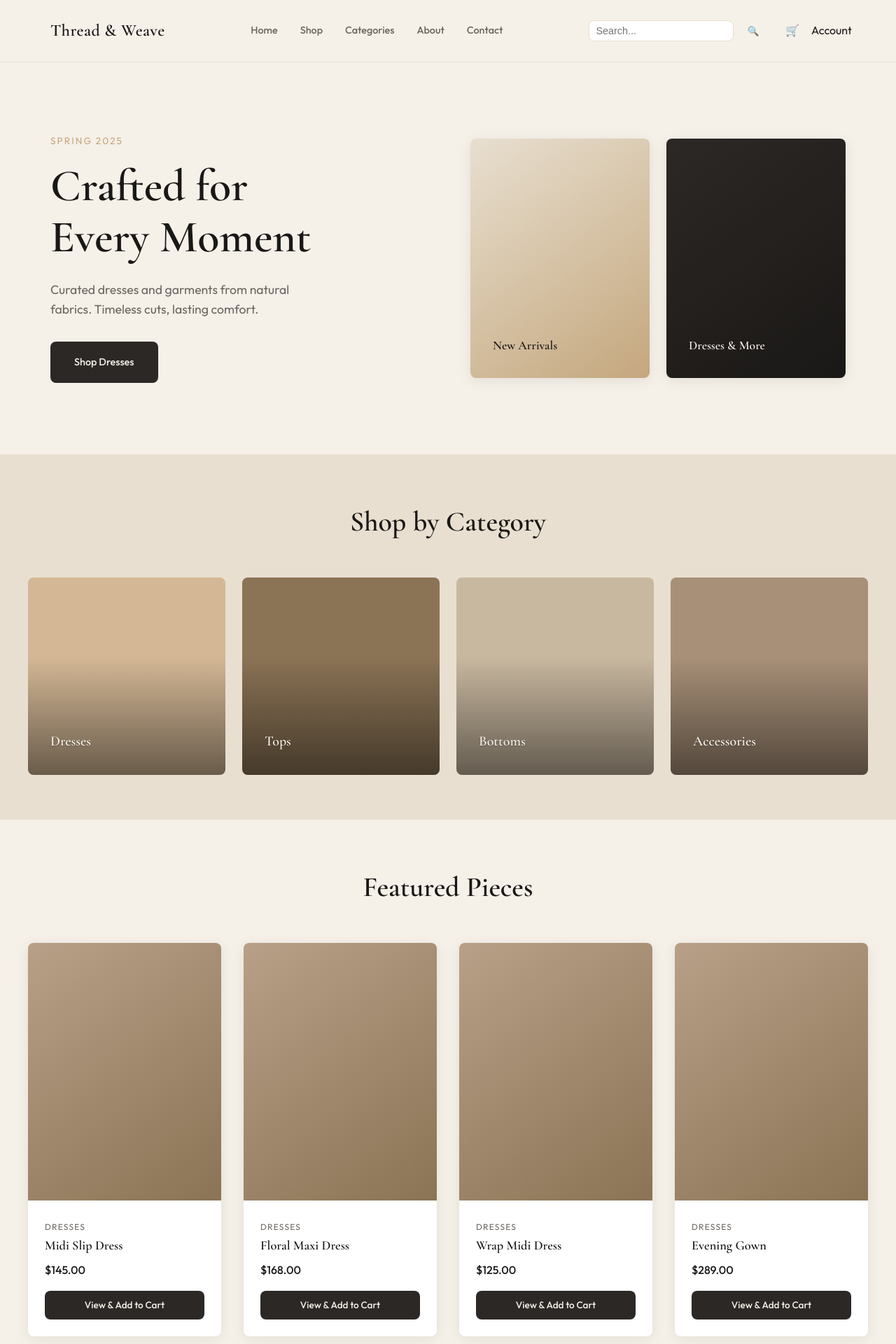
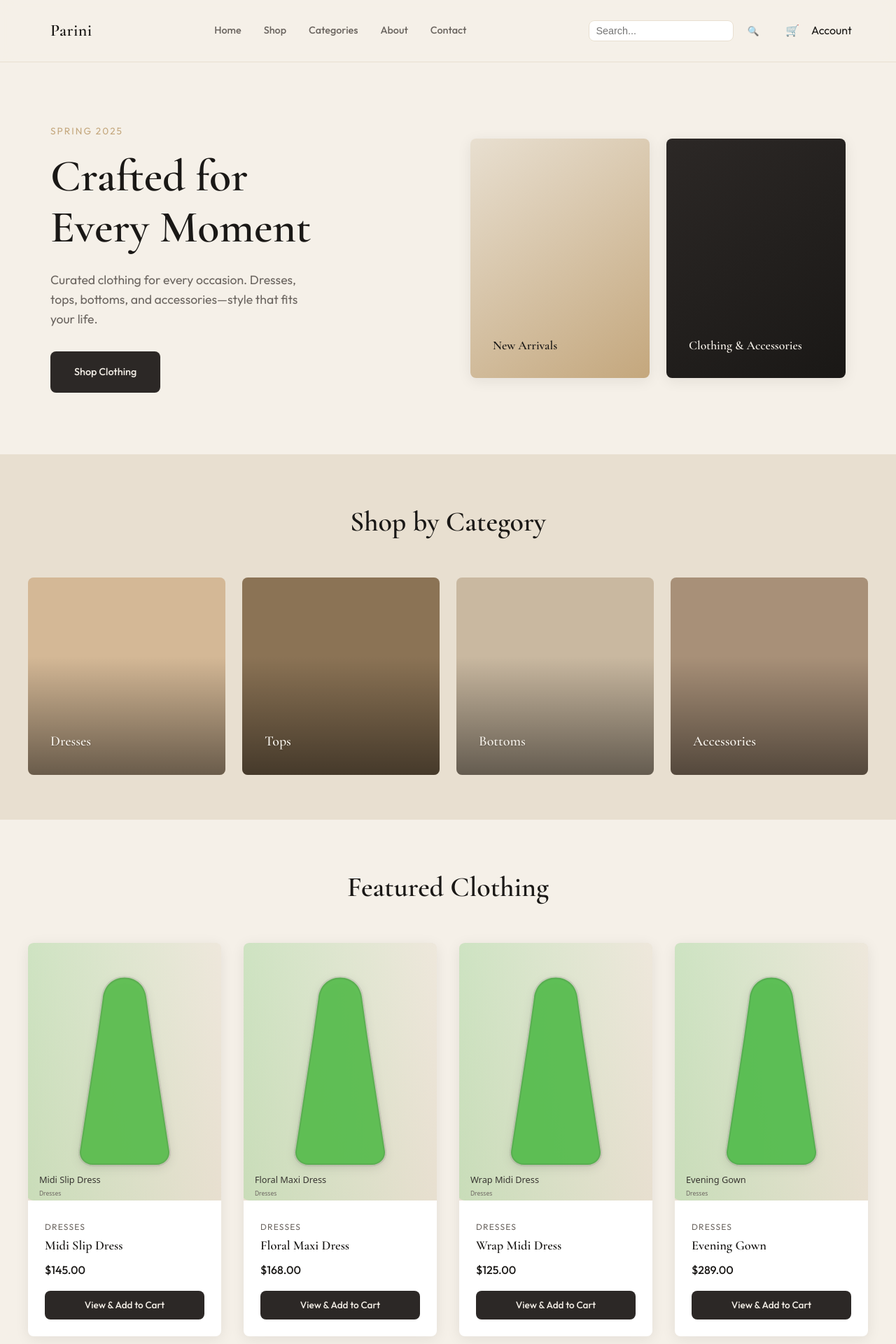
Before and after one commit to Naresh-Kumar-K/pariniPoject, a Flask app: page / in a window 1280 px wide. Shown: the top 1920 px of the page at 70% size. Run offline with Flask 3, Linux system fonts and the light colour scheme.

Commit message:
Rename project from "Thread & Weave" to "Parini" across all files, update product image handling to serve SVGs directly from Flask, and enhance product display with improved styling and layout adjustments.

```diff
--- a/garment-shop/app.py
+++ b/garment-shop/app.py
@@ -1,9 +1,9 @@
 """
-Thread & Weave — Dress Shop (Flask, Python only — no JavaScript)
+Parini — Clothing Shop (Flask, Python only — no JavaScript)
 All behavior is server-side: forms, session cart/wishlist, filters, checkout.
 """
 import os
-from flask import Flask, render_template, request, redirect, url_for, session, flash
+from flask import Flask, render_template, request, redirect, url_for, session, flash, Response, abort
 
 app = Flask(__name__)
 app.secret_key = os.environ.get("SECRET_KEY", "dev-secret-change-in-production")
@@ -36,17 +36,17 @@
     {"id": "accessories", "label": "Accessories"},
 ]
 
-IMAGE_CLASSES = {
-    "dress1": "img-dress1", "dress2": "img-dress2", "dress3": "img-dress3", "dress4": "img-dress4",
-    "dress5": "img-dress5", "dress6": "img-dress6", "top1": "img-top1", "top2": "img-top2", "top3": "img-top3",
-    "bottom1": "img-bottom1", "bottom2": "img-bottom2", "bottom3": "img-bottom3",
-    "acc1": "img-acc1", "acc2": "img-acc2", "acc3": "img-acc3", "jumpsuit1": "img-jumpsuit1",
-}
-
 
 def get_product(pid):
     for p in PRODUCTS:
         if p["id"] == pid:
+            return p
+    return None
+
+
+def get_product_by_image_id(image_id: str):
+    for p in PRODUCTS:
+        if p.get("image") == image_id:
             return p
     return None
 
@@ -93,6 +93,138 @@
     return {"cart_count": get_cart_count()}
 
 
+def _svg_escape(text: str) -> str:
+    return (
+        (text or "")
+        .replace("&", "&amp;")
+        .replace("<", "&lt;")
+        .replace(">", "&gt;")
+        .replace('"', "&quot;")
+        .replace("'", "&#39;")
+    )
+
+
+def _accent_from_id(image_id: str) -> str:
+    # Deterministic color from the image id.
+    h = 0
+    for ch in (image_id or ""):
+        h = (h * 31 + ord(ch)) & 0xFFFFFFFF
+    hue = h % 360
+    return f"hsl({hue} 45% 52%)"
+
+
+def _icon_path_for_category(category: str) -> str:
+    # Simple icon silhouettes (very lightweight, looks good in cards).
+    # Paths are designed for a 400x520 viewBox.
+    if category == "dresses":
+        # Dress silhouette
+        return (
+            "M200 70 "
+            "C175 70 158 88 156 112 "
+            "L145 190 "
+            "L110 420 "
+            "C108 435 120 448 136 448 "
+            "L264 448 "
+            "C280 448 292 435 290 420 "
+            "L255 190 "
+            "L244 112 "
+            "C242 88 225 70 200 70 Z"
+        )
+    if category == "tops":
+        # T-shirt silhouette
+        return (
+            "M155 120 "
+            "L120 150 "
+            "L80 140 "
+            "L60 190 "
+            "L115 225 "
+            "L115 440 "
+            "L285 440 "
+            "L285 225 "
+            "L340 190 "
+            "L320 140 "
+            "L280 150 "
+            "L245 120 "
+            "C235 150 220 165 200 165 "
+            "C180 165 165 150 155 120 Z"
+        )
+    if category == "bottoms":
+        # Pants silhouette
+        return (
+            "M145 120 "
+            "L125 440 "
+            "L170 440 "
+            "L200 260 "
+            "L230 440 "
+            "L275 440 "
+            "L255 120 Z"
+        )
+    # accessories or fallback: bag
+    return (
+        "M135 210 "
+        "C135 170 165 140 200 140 "
+        "C235 140 265 170 265 210 "
+        "L265 235 "
+        "L300 235 "
+        "L315 440 "
+        "L85 440 "
+        "L100 235 "
+        "L135 235 Z "
+        "M160 210 "
+        "C160 185 178 165 200 165 "
+        "C222 165 240 185 240 210 "
+        "L240 235 "
+        "L160 235 Z"
+    )
+
+
+@app.get("/img/<image_id>.svg")
+def product_image(image_id):
+    p = get_product_by_image_id(image_id)
+    if not p:
+        abort(404)
+
+    name = _svg_escape(p.get("name", ""))
+    category = p.get("category", "accessories")
+    accent = _accent_from_id(image_id)
+    icon_path = _icon_path_for_category(category)
+
+    svg = f"""<?xml version="1.0" encoding="UTF-8"?>
+<svg xmlns="http://www.w3.org/2000/svg" width="800" height="1040" viewBox="0 0 400 520" role="img" aria-label="{name}">
+  <defs>
+    <linearGradient id="bg" x1="0" x2="1" y1="0" y2="1">
+      <stop offset="0" stop-color="#f5f0e8"/>
+      <stop offset="1" stop-color="#e8dfd0"/>
+    </linearGradient>
+    <linearGradient id="shine" x1="0" x2="1" y1="0" y2="0">
+      <stop offset="0" stop-color="{accent}" stop-opacity="0.25"/>
+      <stop offset="1" stop-color="{accent}" stop-opacity="0.00"/>
+    </linearGradient>
+    <filter id="shadow" x="-20%" y="-20%" width="140%" height="140%">
+      <feDropShadow dx="0" dy="6" stdDeviation="10" flood-color="#1a1816" flood-opacity="0.12"/>
+    </filter>
+  </defs>
+
+  <rect x="0" y="0" width="400" height="520" rx="18" fill="url(#bg)"/>
+  <rect x="0" y="0" width="400" height="520" rx="18" fill="url(#shine)"/>
+
+  <g filter="url(#shadow)">
+    <path d="{icon_path}" fill="{accent}" opacity="0.92"/>
+    <path d="{icon_path}" fill="none" stroke="#2c2826" stroke-opacity="0.10" stroke-width="6"/>
+  </g>
+
+  <text x="28" y="485" font-family="Outfit, system-ui, -apple-system, sans-serif" font-size="18" fill="#2c2826" opacity="0.92">{name}</text>
+  <text x="28" y="510" font-family="Outfit, system-ui, -apple-system, sans-serif" font-size="12" fill="#6b6560">{_svg_escape(category.title())}</text>
+</svg>
+"""
+
+    return Response(
+        svg,
+        mimetype="image/svg+xml",
+        headers={"Cache-Control": "public, max-age=86400"},
+    )
+
+
 @app.route("/")
 def index():
     category = request.args.get("category", "all")
@@ -106,7 +238,6 @@
         products=products,
         featured=featured,
         categories=CATEGORIES,
-        image_classes=IMAGE_CLASSES,
         cart_count=get_cart_count(),
         wishlist=get_wishlist(),
         current_category=category,
@@ -122,11 +253,9 @@
     if not product:
         flash("Product not found.")
         return redirect(url_for("index"))
-    img_class = IMAGE_CLASSES.get(product["image"], "")
     return render_template(
         "product.html",
         product=product,
-        image_class=img_class,
         cart_count=get_cart_count(),
         in_wishlist=in_wishlist(pid),
     )
@@ -175,7 +304,6 @@
         "cart.html",
         cart=cart,
         total=total,
-        image_classes=IMAGE_CLASSES,
         cart_count=get_cart_count(),
     )
 
@@ -261,6 +389,6 @@
     else:
         print("No available port between {} and {}.".format(preferred, port - 1))
         raise SystemExit(1)
-    print("Thread & Weave running at http://localhost:{}".format(port))
+    print("Parini running at http://localhost:{}".format(port))
     print("Press Ctrl+C to stop.")
     app.run(host="0.0.0.0", port=port, debug=True)
--- a/garment-shop/static/styles.css
+++ b/garment-shop/static/styles.css
@@ -1,5 +1,5 @@
-/* Thread & Weave — Garment Shop
-   Warm, fabric-inspired palette with editorial typography */
+/* Parini — Clothing Shop
+   Clean, modern palette for a clothing store */
 
 :root {
   --color-cream: #f5f0e8;
@@ -430,23 +430,15 @@
 }
 
 .product-image {
+  display: block;
+  width: 100%;
+  height: auto;
   aspect-ratio: 3/4;
-  background-size: cover;
-  background-position: center;
+  object-fit: cover;
+  background: var(--color-sand);
 }
 
-/* Product image placeholders */
-.img-dress1, .img-dress2, .img-dress3, .img-dress4, .img-dress5, .img-dress6 { background: linear-gradient(145deg, #b8a088, #8b7355); }
-.img-top1 { background: linear-gradient(145deg, #e8dfd0, #d4c4b0); }
-.img-top2 { background: linear-gradient(145deg, #2c2826, #4a4542); }
-.img-top3 { background: linear-gradient(145deg, #d4b896, #c4a77d); }
-.img-bottom1 { background: linear-gradient(145deg, #2c2826, #4a4542); }
-.img-bottom2 { background: linear-gradient(145deg, #6b6560, #4a4542); }
-.img-bottom3 { background: linear-gradient(145deg, #e8dfd0, #c4a77d); }
-.img-acc1 { background: linear-gradient(145deg, #c4a77d, #a89078); }
-.img-acc2 { background: linear-gradient(145deg, #8b7355, #6b6560); }
-.img-acc3 { background: linear-gradient(145deg, #e8dfd0, #d4b896); }
-.img-jumpsuit1 { background: linear-gradient(145deg, #4a4542, #2c2826); }
+/* Per-item images are now real SVGs served by Flask (see /img/<id>.svg). */
 
 .product-info {
   padding: var(--space-md);
--- a/garment-shop/templates/base.html
+++ b/garment-shop/templates/base.html
@@ -3,7 +3,7 @@
 <head>
   <meta charset="UTF-8">
   <meta name="viewport" content="width=device-width, initial-scale=1.0">
-  <title>{% block title %}Thread & Weave{% endblock %}</title>
+  <title>{% block title %}Parini{% endblock %}</title>
   <link rel="preconnect" href="https://fonts.googleapis.com">
   <link rel="preconnect" href="https://fonts.gstatic.com" crossorigin>
   <link href="https://fonts.googleapis.com/css2?family=Cormorant+Garamond:ital,wght@0,400;0,600;1,400&family=Outfit:wght@300;400;500;600&display=swap" rel="stylesheet">
@@ -12,7 +12,7 @@
 <body>
   <header class="header">
     <div class="header-inner">
-      <a href="{{ url_for('index') }}" class="logo">Thread & Weave</a>
+      <a href="{{ url_for('index') }}" class="logo">Parini</a>
       <nav class="nav">
         <a href="{{ url_for('index') }}#home">Home</a>
         <a href="{{ url_for('index') }}#shop">Shop</a>
@@ -51,8 +51,8 @@
   <footer class="footer" id="footer">
     <div class="footer-inner">
       <div class="footer-brand">
-        <p class="footer-logo">Thread & Weave</p>
-        <p class="footer-tagline">Dress shopping, simplified.</p>
+        <p class="footer-logo">Parini</p>
+        <p class="footer-tagline">Clothing you'll love.</p>
       </div>
       <div class="footer-links">
         <div class="footer-col">
@@ -76,7 +76,7 @@
       </div>
     </div>
     <div class="footer-bottom">
-      <p class="footer-copy">&copy; 2025 Thread & Weave. All rights reserved.</p>
+      <p class="footer-copy">&copy; 2025 Parini. All rights reserved.</p>
     </div>
   </footer>
 </body>
--- a/garment-shop/templates/cart.html
+++ b/garment-shop/templates/cart.html
@@ -1,5 +1,5 @@
 {% extends "base.html" %}
-{% block title %}Your Cart — Thread & Weave{% endblock %}
+{% block title %}Your Cart — Parini{% endblock %}
 {% block main %}
 <div class="cart-page" style="max-width:900px;margin:0 auto;padding:2rem 1.5rem;">
   <h1 class="section-title" style="text-align:left;margin-bottom:1.5rem;">Your Cart</h1>
@@ -7,7 +7,7 @@
   <div class="cart-items" style="margin-bottom:2rem;">
     {% for item in cart %}
     <div class="cart-item" style="display:flex;gap:1rem;padding:1rem 0;border-bottom:1px solid var(--color-sand);align-items:flex-start;">
-      <div class="cart-item-image {{ image_classes.get(item.image, '') }}" style="width:72px;height:96px;border-radius:var(--radius);flex-shrink:0;background:var(--color-sand);"></div>
+      <img class="cart-item-image" src="{{ url_for('product_image', image_id=item.image) }}" alt="{{ item.name }}" loading="lazy" style="width:72px;height:96px;border-radius:var(--radius);flex-shrink:0;background:var(--color-sand);object-fit:cover;">
       <div class="cart-item-details" style="flex:1;">
         <h4 style="font-size:0.95rem;margin-bottom:0.25rem;">{{ item.name }}</h4>
         <p style="font-size:0.85rem;color:var(--color-muted);">{{ item.size }} / {{ item.color }} &times; {{ item.quantity }}</p>
--- a/garment-shop/templates/checkout.html
+++ b/garment-shop/templates/checkout.html
@@ -1,5 +1,5 @@
 {% extends "base.html" %}
-{% block title %}Checkout — Thread & Weave{% endblock %}
+{% block title %}Checkout — Parini{% endblock %}
 {% block main %}
 <div class="checkout-page" style="max-width:900px;margin:0 auto;padding:2rem 1.5rem;">
   <h1 class="section-title" style="text-align:left;margin-bottom:1.5rem;">Checkout</h1>
--- a/garment-shop/templates/index.html
+++ b/garment-shop/templates/index.html
@@ -1,16 +1,16 @@
 {% extends "base.html" %}
-{% block title %}Thread & Weave — Dress Shopping{% endblock %}
+{% block title %}Parini — Clothing Shop{% endblock %}
 {% block main %}
   <section id="home" class="hero">
     <div class="hero-content">
       <p class="hero-tag">Spring 2025</p>
       <h1 class="hero-title">Crafted for<br>Every Moment</h1>
-      <p class="hero-desc">Curated dresses and garments from natural fabrics. Timeless cuts, lasting comfort.</p>
-      <a href="#shop" class="btn btn-primary">Shop Dresses</a>
+      <p class="hero-desc">Curated clothing for every occasion. Dresses, tops, bottoms, and accessories—style that fits your life.</p>
+      <a href="#shop" class="btn btn-primary">Shop Clothing</a>
     </div>
     <div class="hero-visual">
       <div class="hero-card hero-card-1"><span class="card-label">New Arrivals</span></div>
-      <div class="hero-card hero-card-2"><span class="card-label">Dresses & More</span></div>
+      <div class="hero-card hero-card-2"><span class="card-label">Clothing & Accessories</span></div>
     </div>
   </section>
 
@@ -37,11 +37,13 @@
   </section>
 
   <section class="collection">
-    <h2 class="section-title">Featured Pieces</h2>
+    <h2 class="section-title">Featured Clothing</h2>
     <div class="product-grid">
       {% for p in featured %}
       <article class="product-card">
-        <a href="{{ url_for('product_detail', pid=p.id) }}" class="product-image {{ image_classes.get(p.image, '') }}" style="display:block;text-decoration:none;color:inherit;"></a>
+        <a href="{{ url_for('product_detail', pid=p.id) }}" class="product-image-link" style="display:block;text-decoration:none;color:inherit;">
+          <img class="product-image" src="{{ url_for('product_image', image_id=p.image) }}" alt="{{ p.name }}" loading="lazy">
+        </a>
         <div class="product-info">
           <span class="product-category">{{ p.category }}</span>
           <h3 class="product-name"><a href="{{ url_for('product_detail', pid=p.id) }}" style="color:inherit;text-decoration:none;">{{ p.name }}</a></h3>
@@ -82,7 +84,9 @@
       {% if products %}
       {% for p in products %}
       <article class="product-card">
-        <a href="{{ url_for('product_detail', pid=p.id) }}" class="product-image {{ image_classes.get(p.image, '') }}" style="display:block;text-decoration:none;color:inherit;"></a>
+        <a href="{{ url_for('product_detail', pid=p.id) }}" class="product-image-link" style="display:block;text-decoration:none;color:inherit;">
+          <img class="product-image" src="{{ url_for('product_image', image_id=p.image) }}" alt="{{ p.name }}" loading="lazy">
+        </a>
         <div class="product-info">
           <span class="product-category">{{ p.category }}</span>
           <h3 class="product-name"><a href="{{ url_for('product_detail', pid=p.id) }}" style="color:inherit;text-decoration:none;">{{ p.name }}</a></h3>
@@ -100,7 +104,7 @@
   <section id="about" class="about">
     <div class="about-content">
       <h2 class="section-title">Our Philosophy</h2>
-      <p class="about-text">We believe in clothes that age with you. Every piece is chosen for its fabric, fit, and longevity—so you can wear less and mean more.</p>
+      <p class="about-text">We believe in clothing that works for you. Every piece is chosen for style, fit, and versatility—so you can look good and feel confident.</p>
       <a href="#contact" class="btn btn-outline">Get in Touch</a>
     </div>
   </section>
--- a/garment-shop/templates/login.html
+++ b/garment-shop/templates/login.html
@@ -1,5 +1,5 @@
 {% extends "base.html" %}
-{% block title %}Account — Thread & Weave{% endblock %}
+{% block title %}Account — Parini{% endblock %}
 {% block main %}
 <div style="max-width:380px;margin:2rem auto;padding:2rem;">
   <h2 style="font-family:var(--font-display);font-size:1.5rem;margin-bottom:1.5rem;">Account</h2>
--- a/garment-shop/templates/product.html
+++ b/garment-shop/templates/product.html
@@ -1,15 +1,15 @@
 {% extends "base.html" %}
-{% block title %}{{ product.name }} — Thread & Weave{% endblock %}
+{% block title %}{{ product.name }} — Parini{% endblock %}
 {% block main %}
 <div class="product-detail-page" style="max-width:1200px;margin:0 auto;padding:2rem 1.5rem;">
   <p style="margin-bottom:1rem;"><a href="{{ url_for('index') }}#shop" style="color:var(--color-muted);">&larr; Back to Shop</a></p>
   <div class="product-detail-grid" style="display:grid;grid-template-columns:1fr 1fr;gap:2rem;align-items:start;">
-    <div class="product-detail-image {{ image_class }}" style="aspect-ratio:3/4;border-radius:var(--radius);background:var(--color-sand);"></div>
+    <img class="product-detail-image" src="{{ url_for('product_image', image_id=product.image) }}" alt="{{ product.name }}" style="width:100%;aspect-ratio:3/4;border-radius:var(--radius);background:var(--color-sand);object-fit:cover;">
     <div class="product-detail-info">
       <span class="product-category">{{ product.category }}</span>
       <h1 class="product-detail-name" style="font-family:var(--font-display);font-size:1.5rem;font-weight:600;margin-bottom:0.5rem;">{{ product.name }}</h1>
       <p class="product-detail-price" style="font-size:1.25rem;font-weight:600;margin-bottom:1rem;">${{ "%.2f"|format(product.price) }}</p>
-      <p class="product-detail-desc" style="font-size:0.9rem;color:var(--color-muted);margin-bottom:1.5rem;">Premium fabric, timeless fit. Free shipping on orders over $100.</p>
+      <p class="product-detail-desc" style="font-size:0.9rem;color:var(--color-muted);margin-bottom:1.5rem;">Quality clothing, great fit. Free shipping on orders over $100.</p>
 
       <form action="{{ url_for('add_to_cart') }}" method="post" style="margin-bottom:1rem;">
         <input type="hidden" name="product_id" value="{{ product.id }}">
```
Also changed, not shown: garment-shop/README.md.
